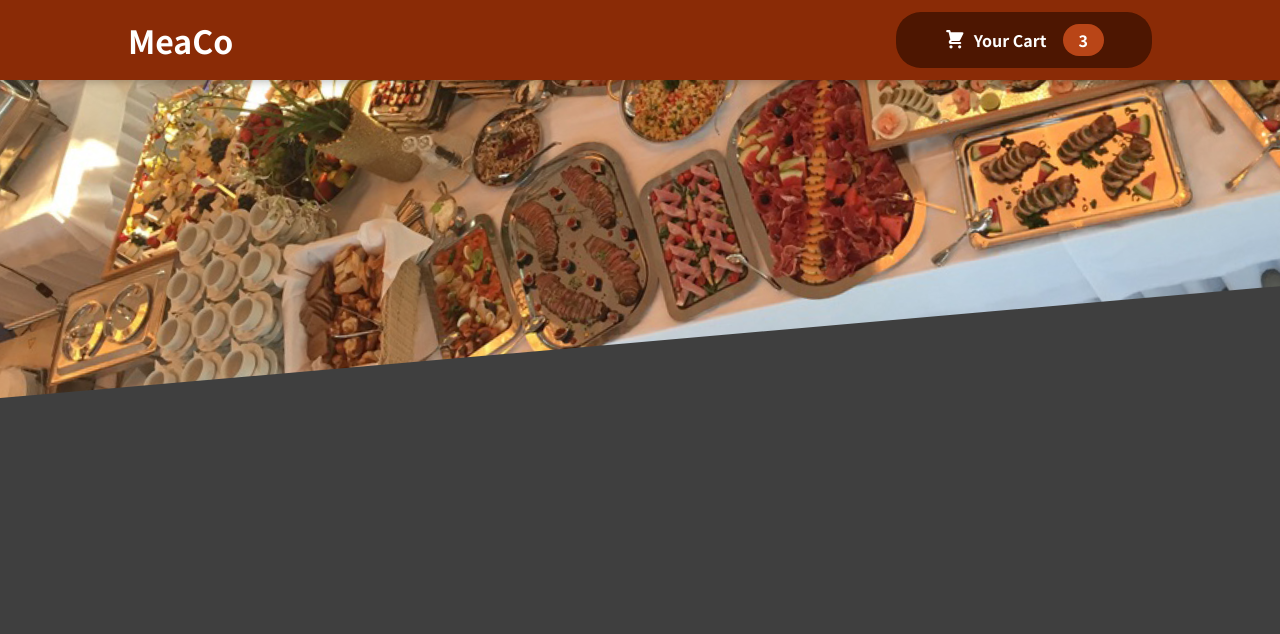
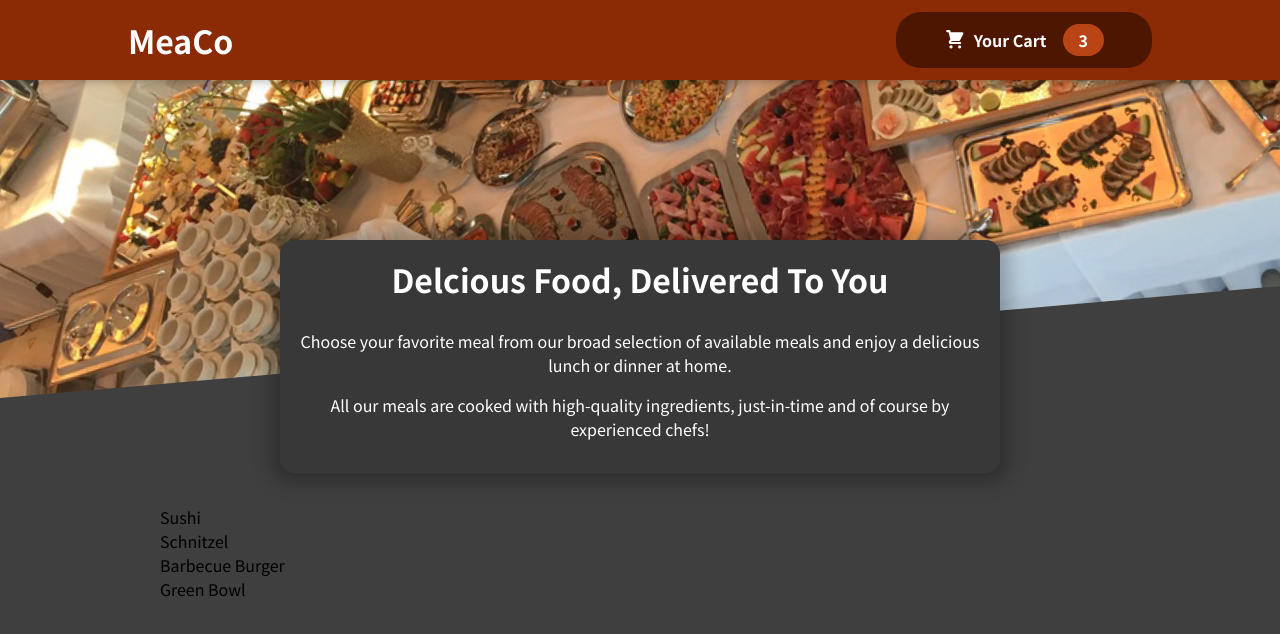
Before and after one commit to shefcodev/food-order-app, a React (Create React App) app: page / in a window 1280 px wide. Shown: the top 634 px of the page. Built offline with nearby package versions, Linux system fonts and the light colour scheme.

Commit message:
added Meals components

```diff
--- a/src/App.js
+++ b/src/App.js
@@ -1,4 +1,5 @@
 import React, { Fragment } from 'react';
+import Meals from './components/Meals/Meals';
 
 import Header from './components/Layout/Header/Header';
 
@@ -6,6 +7,7 @@
   return (
     <Fragment>
       <Header />
+      <Meals />
     </Fragment>
   );
 }
--- /dev/null
+++ b/src/components/Meals/AvailableMeals.js
@@ -0,0 +1,44 @@
+import React from 'react';
+
+import styles from './AvailableMeals.module.css';
+
+const DUMMY_MEALS = [
+  {
+    id: 'm1',
+    name: 'Sushi',
+    description: 'Finest fish and veggies',
+    price: 22.99,
+  },
+  {
+    id: 'm2',
+    name: 'Schnitzel',
+    description: 'A german specialty!',
+    price: 16.5,
+  },
+  {
+    id: 'm3',
+    name: 'Barbecue Burger',
+    description: 'American, raw, meaty',
+    price: 12.99,
+  },
+  {
+    id: 'm4',
+    name: 'Green Bowl',
+    description: 'Healthy...and green...',
+    price: 18.99,
+  },
+];
+
+const AvailableMeals = () => {
+  const mealsList = DUMMY_MEALS.map((meal, idx) => (
+    <li key={idx}>{meal.name}</li>
+  ));
+
+  return (
+    <section className={styles.meals}>
+      <ul>{mealsList}</ul>
+    </section>
+  );
+};
+
+export default AvailableMeals;
--- /dev/null
+++ b/src/components/Meals/AvailableMeals.module.css
@@ -0,0 +1,24 @@
+.meals {
+  max-width: 60rem;
+  width: 90%;
+  margin: 2rem auto;
+  animation: meals-appear 1s ease-out forwards;
+}
+
+.meals ul {
+  list-style: none;
+  margin: 0;
+  padding: 0;
+}
+
+@keyframes meals-appear {
+  from {
+    opacity: 0;
+    transform: translateY(3rem);
+  }
+
+  to {
+    opacity: 1;
+    transform: translateY(0);
+  }
+}
--- /dev/null
+++ b/src/components/Meals/Meals.js
@@ -0,0 +1,15 @@
+import React, { Fragment } from 'react';
+
+import MealsSummary from './MealsSummary';
+import AvailableMeals from './AvailableMeals';
+
+const Meals = () => {
+  return (
+    <Fragment>
+      <MealsSummary />
+      <AvailableMeals />
+    </Fragment>
+  );
+};
+
+export default Meals;
--- /dev/null
+++ b/src/components/Meals/MealsSummary.js
@@ -0,0 +1,21 @@
+import React from 'react';
+
+import styles from './MealsSummary.module.css';
+
+const MealsSummary = () => {
+  return (
+    <section className={styles.summary}>
+      <h2>Delcious Food, Delivered To You</h2>
+      <p>
+        Choose your favorite meal from our broad selection of available meals
+        and enjoy a delicious lunch or dinner at home.
+      </p>
+      <p>
+        All our meals are cooked with high-quality ingredients, just-in-time and
+        of course by experienced chefs!
+      </p>
+    </section>
+  );
+};
+
+export default MealsSummary;
--- /dev/null
+++ b/src/components/Meals/MealsSummary.module.css
@@ -0,0 +1,18 @@
+.summary {
+  text-align: center;
+  max-width: 45rem;
+  width: 90%;
+  margin: auto;
+  margin-top: -10rem;
+  position: relative;
+  background-color: #383838;
+  color: white;
+  border-radius: 14px;
+  padding: 1rem;
+  box-shadow: 0 1px 18px 10px rgba(0, 0, 0, 0.25);
+}
+
+.summary h2 {
+  font-size: 2rem;
+  margin-top: 0;
+}
```
